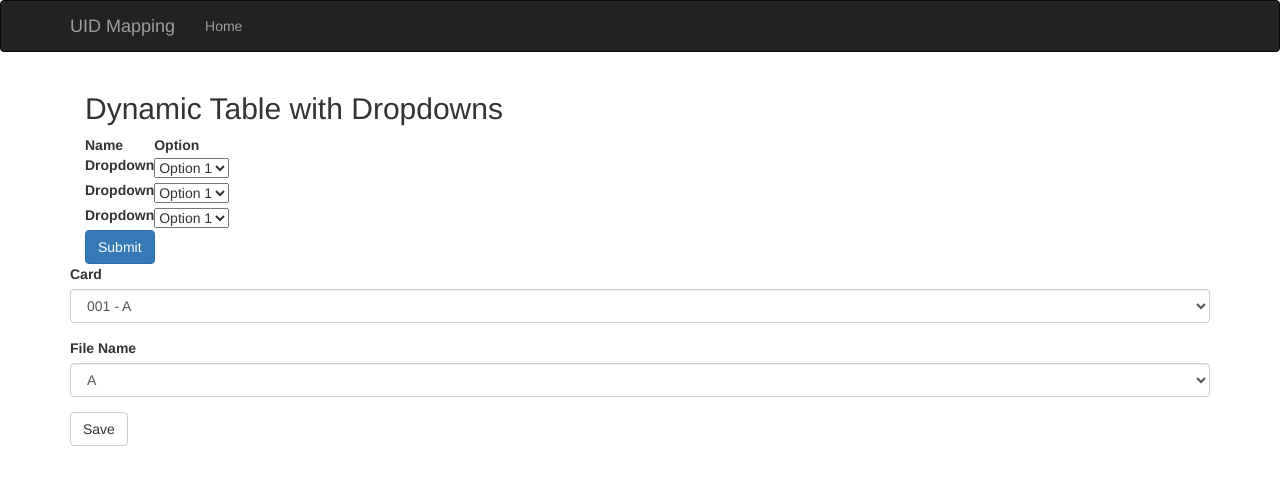
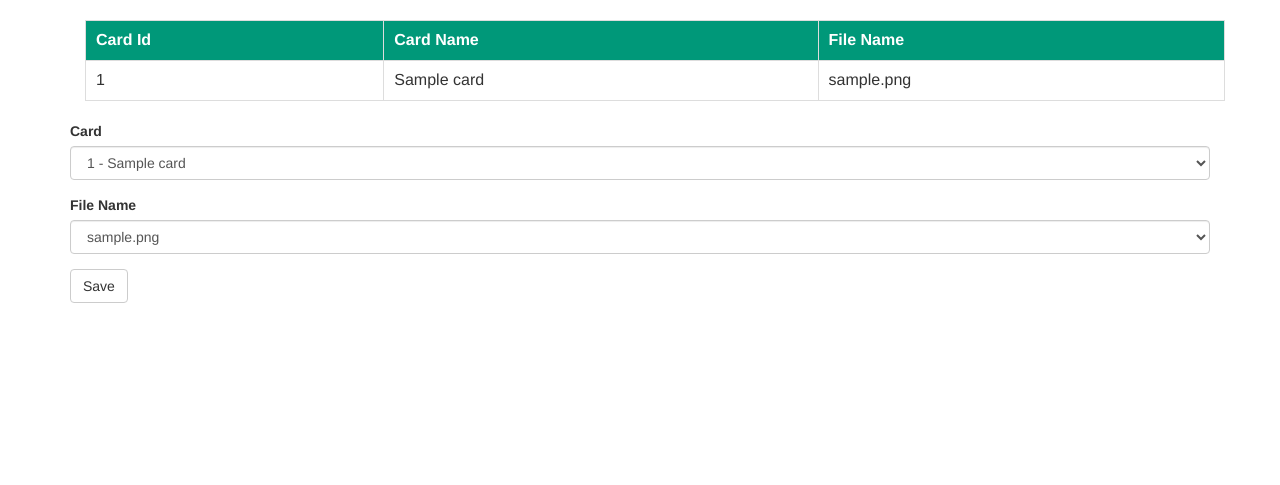
Before and after one commit to TheFerry10/tonitunes, a Flask app: page / in a window 1280 px wide. Shown: the top 485 px of the page. Run offline with Flask 3, Linux system fonts and the light colour scheme; tables that the repository leaves empty hold one stand-in row (values such as "Sample post"); some libraries are stand-ins or nearby versions.

Commit message:
update mapping webapp working

```diff
--- a/app/app.py
+++ b/app/app.py
@@ -25,29 +25,10 @@ bootstrap = Bootstrap(app)
 moment = Moment(app)
 
 
-table_header = ("Card UID", "Card Name", "Connected Song")
-
-
-class FileNameForm(Form):
-    file_name = SelectField(
-        label="Dropdown",
-        choices=[
-            ("option1", "Option 1"),
-            ("option2", "Option 2"),
-            ("option3", "Option 3"),
-        ],
-    )
-
-
 class FileMappingForm(FlaskForm):
     card_identifier = SelectField("Card", choices=["001", "002", "003", "004"])
     file_name = SelectField("File Name", choices=["A", "B", "C", "D"])
     submit = SubmitField("Save")
-
-
-class TableForm(FlaskForm):
-    dropdown_fields = FieldList(FormField(FileNameForm), min_entries=3)
-    submit = SubmitField("Submit")
 
 
 class Card(db.Model):
@@ -70,24 +51,48 @@ class AudioFile(db.Model):
         return f"<AudioFile {self.filename}>"
 
 
+table_header = ("Card Id", "Card Name", "File Name")
+
+
+def get_cards():
+    return (
+        db.session.query(Card.uid, Card.name, AudioFile.filename)
+        .outerjoin(AudioFile)
+        .all()
+    )
+
+
 def get_card_identifier_options() -> list:
-    return [("001", "001 - A"), ("002", "002 - B"), ("003", "003 - C")]
+    return [(card.uid, " - ".join([card.uid, card.name])) for card in Card.query.all()]
+
+
+def get_filenames():
+    return [
+        (audio_file.id, audio_file.filename) for audio_file in AudioFile.query.all()
+    ]
 
 
 @app.route("/", methods=["GET", "POST"])
 def index():
-
-    form = TableForm()
-    file_mapping_form = FileMappingForm()
+    table_data = get_cards()
+    form = FileMappingForm()
     card_options = get_card_identifier_options()
-    print(dir(file_mapping_form))
-    file_mapping_form.card_identifier.choices = card_options
+    form.card_identifier.choices = card_options
+    form.file_name.choices = get_filenames()
     if form.validate_on_submit():
-        for value in form.dropdown_fields.data:
-            print(value)
+        card = Card.query.filter_by(uid=form.card_identifier.data).first()
+        card.audio_file_id = form.file_name.data
+        db.session.add(card)
+        db.session.commit()
         flash("File mapping successfully updated!")
-    return render_template("index.html", form=form, file_mapping_form=file_mapping_form)
+        return redirect(url_for("index"))
+    return render_template(
+        "index.html",
+        form=form,
+        table_header=table_header,
+        table_data=table_data,
+    )
 
 
 if __name__ == "__main__":
-    app.run(host="localhost", debug=True)
+    app.run(host="0.0.0.0", port=5000, debug=True)
--- a/app/read_archive.py
+++ b/app/read_archive.py
@@ -34,5 +34,5 @@ def read_cards():
 
 
 if __name__ == "__main__":
-    result = read_filenames()
+    result = read_cards()
     print(result)
--- /dev/null
+++ b/app/static/css/styles.css
@@ -0,0 +1,27 @@
+table {
+    width: 100%;
+    border-collapse: collapse;
+    margin: 20px 0;
+    font-size: clamp(12px, 1.5vw, 16px);
+    text-align: left;
+}
+
+thead tr {
+    background-color: #009879;
+    color: #ffffff;
+    text-align: left;
+    font-weight: bold;
+}
+
+th, td {
+    padding: 8px 10px;
+    border: 1px solid #dddddd;
+}
+
+tbody tr:nth-child(even) {
+    background-color: #f3f3f3;
+}
+
+tbody tr:hover {
+    background-color: #f1f1f1;
+}
--- a/app/templates/base.html
+++ b/app/templates/base.html
@@ -15,26 +15,7 @@
 </style>
 {% endblock %}
 
-{% block navbar %}
-<div class="navbar navbar-inverse" role="navigation">
-    <div class="container">
-        <div class="navbar-header">
-            <button type="button" class="navbar-toggle" data-toggle="collapse" data-target=".navbar-collapse">
-                <span class="sr-only">Toggle navigation</span>
-                <span class="icon-bar"></span>
-                <span class="icon-bar"></span>
-                <span class="icon-bar"></span>
-            </button>
-            <a class="navbar-brand" href="/">UID Mapping</a>
-        </div>
-        <div class="navbar-collapse collapse">
-            <ul class="nav navbar-nav">
-                <li><a href="/">Home</a></li>
-            </ul>
-        </div>
-    </div>
-</div>
-{% endblock %}
+
 
 {% block content %}
 <div class="container">
--- a/app/templates/index.html
+++ b/app/templates/index.html
@@ -4,33 +4,31 @@
 {% block title %}UID2Song mapping{% endblock %}
 
 {% block page_content %}
+<link rel="stylesheet" href="{{ url_for('static', filename='css/styles.css') }}">
+
 
 <div class="container mt-5">
-    <h2>Dynamic Table with Dropdowns</h2>
-    <form method="POST">
-        {{ form.hidden_tag() }}
     <table>
         <thead>
             <tr>
-                <th>Name</th>
-                <th>Option</th>
+                {% for heading in table_header %}
+                <th>{{ heading }}</th>
+                {% endfor %}
             </tr>
         </thead>
         <tbody>
-                {% for dropdown_field in form.dropdown_fields %}
+            {% for row in table_data %}
             <tr>
-                    <td>{{ dropdown_field.file_name.label }}</td>
-                    <td>{{ dropdown_field.file_name() }}</td>
+                {% for cell in row %}
+                <td>{{ cell }}</td>
+                {% endfor %}
             </tr>
             {% endfor %}
         </tbody>
     </table>
-        {{ form.submit(class="btn btn-primary") }}
-    </form>
 </div>
 <form action="/" method="post">
-    {{ wtf.quick_form(file_mapping_form) }}
+    {{ wtf.quick_form(form) }}
 </form>
 
-
 {% endblock %}
```
Lines whose indentation alone changed are shown as unchanged.
